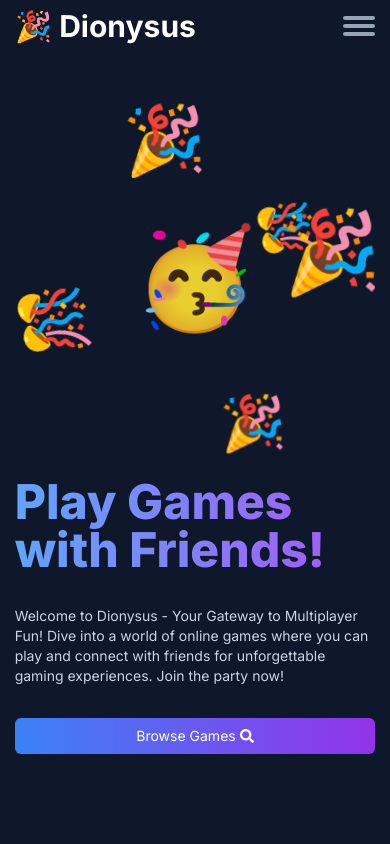
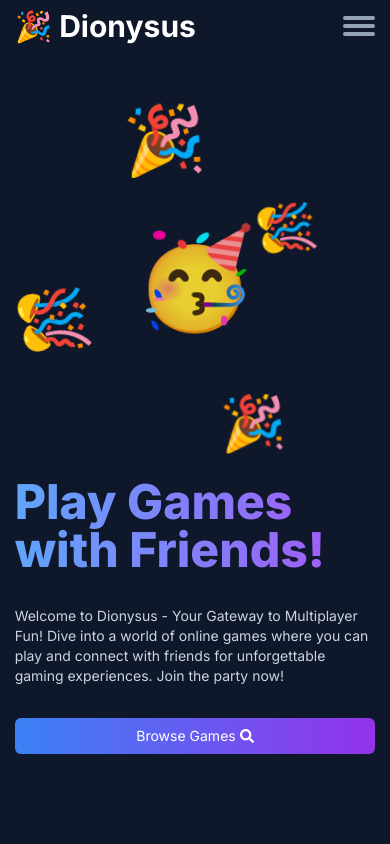
Before and after one commit to LaplaceXD/Dionysus, a React (Vite) app: page / in a window 390 px wide. Shown: the top 844 px of the page. Built offline with nearby package versions, Linux system fonts and the light colour scheme.

Commit message:
[Fix][Lex] Removed massive emoji on mobile homepages

```diff
--- a/src/pages/Home/Home.tsx
+++ b/src/pages/Home/Home.tsx
@@ -22,7 +22,7 @@ function Home() {
           <span className="motion-safe:animate-tada absolute text-6xl -top-24 left-28">
             🎉
           </span>
-          <span className="motion-safe:animate-tada absolute text-7xl bottom-16 right-0">
+          <span className="motion-safe:animate-tada absolute text-7xl bottom-16 right-0 invisible md:visible">
             🎉
           </span>
         </div>
```
